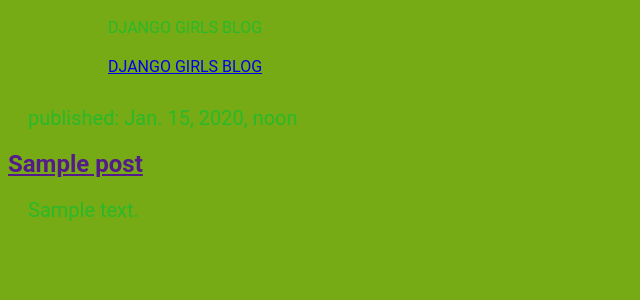
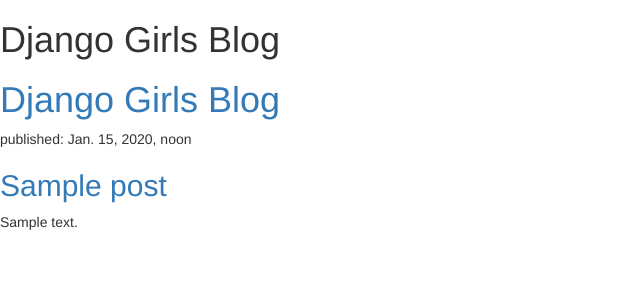
Before and after one commit to pradsy90/djangogirlswebblogapp, a Django app: page / in a window 1280 px wide. Shown: the top 300 px of the page, without its empty margins (0-640 px from the left). Run offline with Django 3.2, Linux system fonts and the light colour scheme; tables that the repository leaves empty hold one stand-in row (values such as "Sample post"); some libraries are stand-ins or nearby versions.

Commit message:
Updated post_list html with links to bootstrap css - 01/30/2021 0 10:07PM
Updated post_list html with links to bootstrap css - 01/30/2021 0 10:07PM

```diff
--- a/blog/templates/blog/post_list.html
+++ b/blog/templates/blog/post_list.html
@@ -1,7 +1,9 @@
 <html>
     <head>
         <title>Django Girls blog</title>
-        <link rel="stylesheet" href="styles.css">
+        <!--link rel="stylesheet" href="styles.css"-->
+        <link rel="stylesheet" href="//maxcdn.bootstrapcdn.com/bootstrap/3.2.0/css/bootstrap.min.css">
+        <link rel="stylesheet" href="//maxcdn.bootstrapcdn.com/bootstrap/3.2.0/css/bootstrap-theme.min.css">
     </head>
     <body>
         <div>
```
